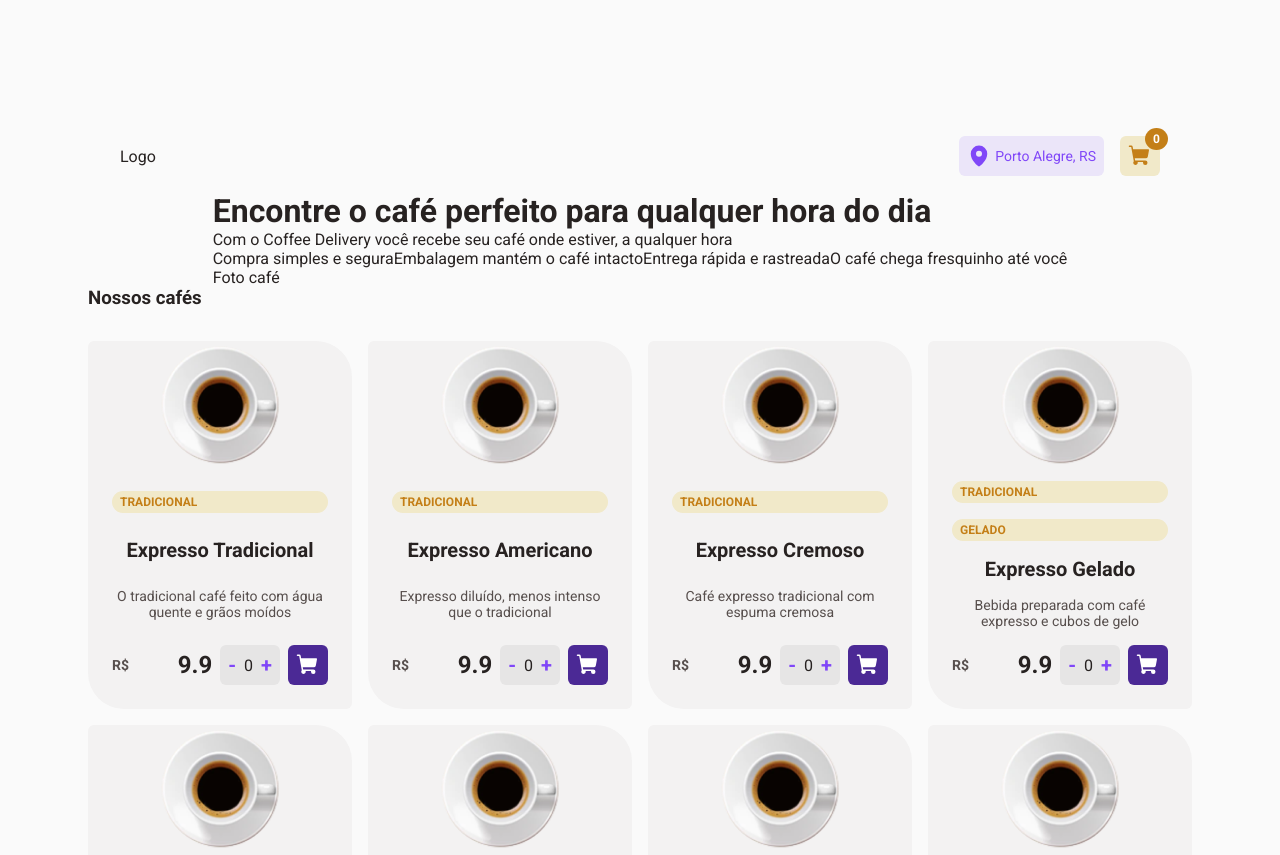
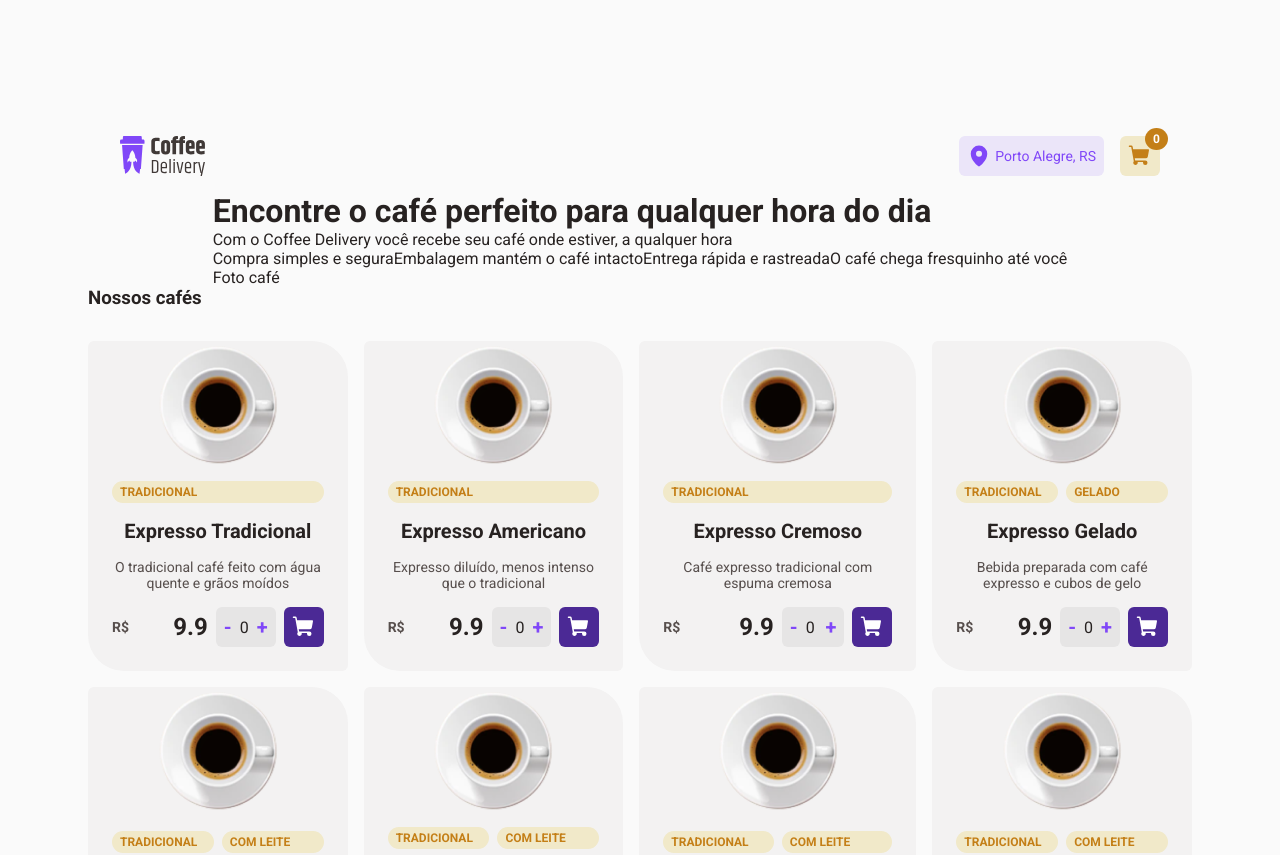
Before and after one commit to thealdoamati/Coffe-Delivery, a React (Vite) app: page / in a window 1280 px wide. Shown: the top 855 px of the page. Built offline with nearby package versions, Linux system fonts and the light colour scheme; the HTML template or start-up script is replaced by a standard one.

Commit message:
ajustando

```diff
--- a/src/components/CoffeCard/index.tsx
+++ b/src/components/CoffeCard/index.tsx
@@ -8,6 +8,7 @@ import {
   CoffeStyle,
   PriceTag,
   TypeName,
+  TypeNameDiv,
 } from './styles'
 import { ShoppingCart } from 'phosphor-react'
 
@@ -54,9 +55,11 @@ export function CoffeCard({ coffe }: CoffeCardProps) {
   return (
     <CoffeStyle>
       <img src={coffe.image} alt={coffe.name} />
+      <TypeNameDiv>
       {coffe.type.map((type) => {
         return <TypeName key={type.typeName}>{type.typeName}</TypeName>
       })}
+      </TypeNameDiv>
       <h3>{coffe.name}</h3>
       <p>{coffe.description}</p>
       <div>
--- a/src/components/CoffeCard/styles.ts
+++ b/src/components/CoffeCard/styles.ts
@@ -109,4 +109,12 @@ export const TypeName = styled.div`
   font-size: 0.75rem;
   font-weight: bold;
   text-transform: uppercase;
+  justify-content: center;
+  text-align: center;
 `
+
+export const TypeNameDiv = styled.div`
+  display: flex;
+  justify-content: center;
+  align-items: center;
+`
--- a/src/components/Header/index.tsx
+++ b/src/components/Header/index.tsx
@@ -2,13 +2,14 @@ import { useContext } from 'react'
 import { CartContext } from '../../context/CartContext'
 import { HeaderStyle, Location, Cart, CartCount } from './styles'
 import { MapPin, ShoppingCart } from 'phosphor-react'
+import Logo from '../../assets/Logo/Logo.svg'
 
 export function Header() {
   const { sumOfCoffesOnCart } = useContext(CartContext)
 
   return (
     <HeaderStyle>
-      <div>Logo</div>
+      <img src={Logo} alt="" />
       <div style={{ display: 'flex', gap: '1rem' }}>
         <Location>
           <MapPin size={24} weight="fill" />
```
Also changed, not shown: src/assets/Logo/Logo.svg (added).
